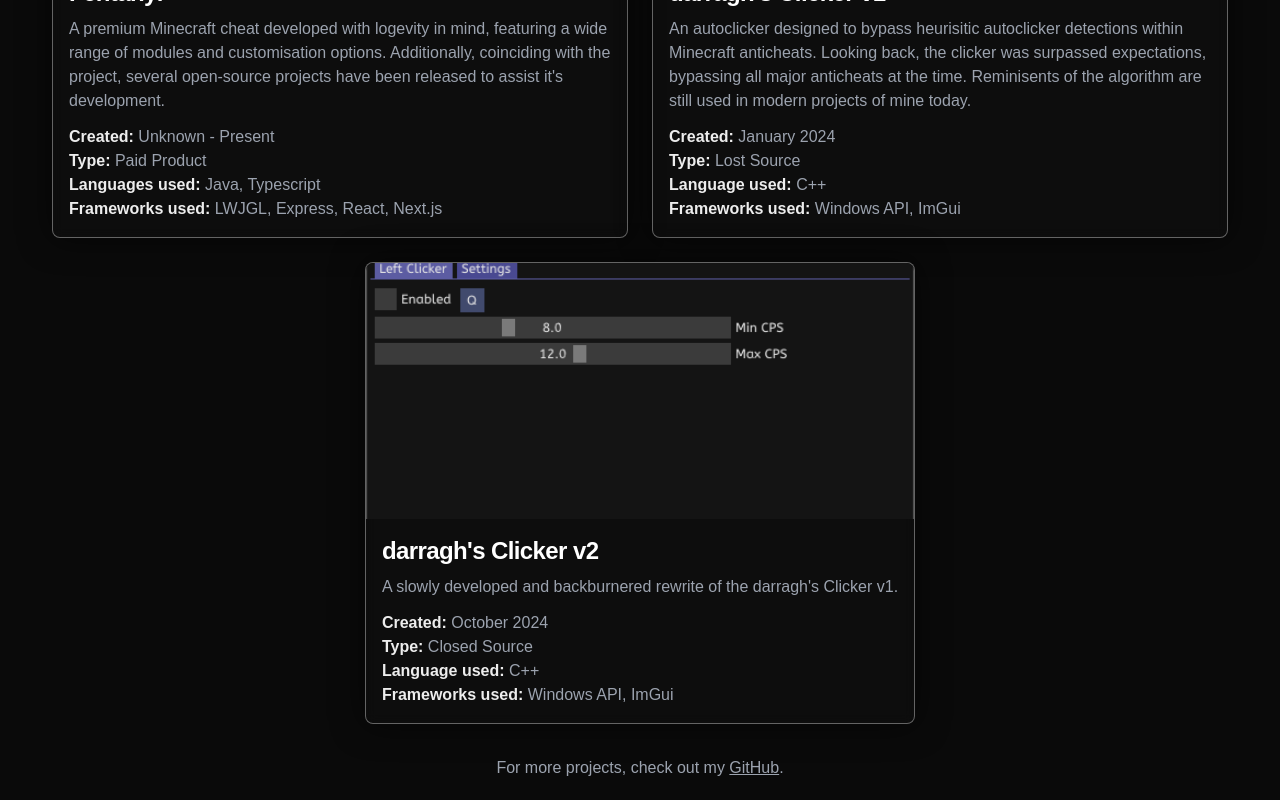
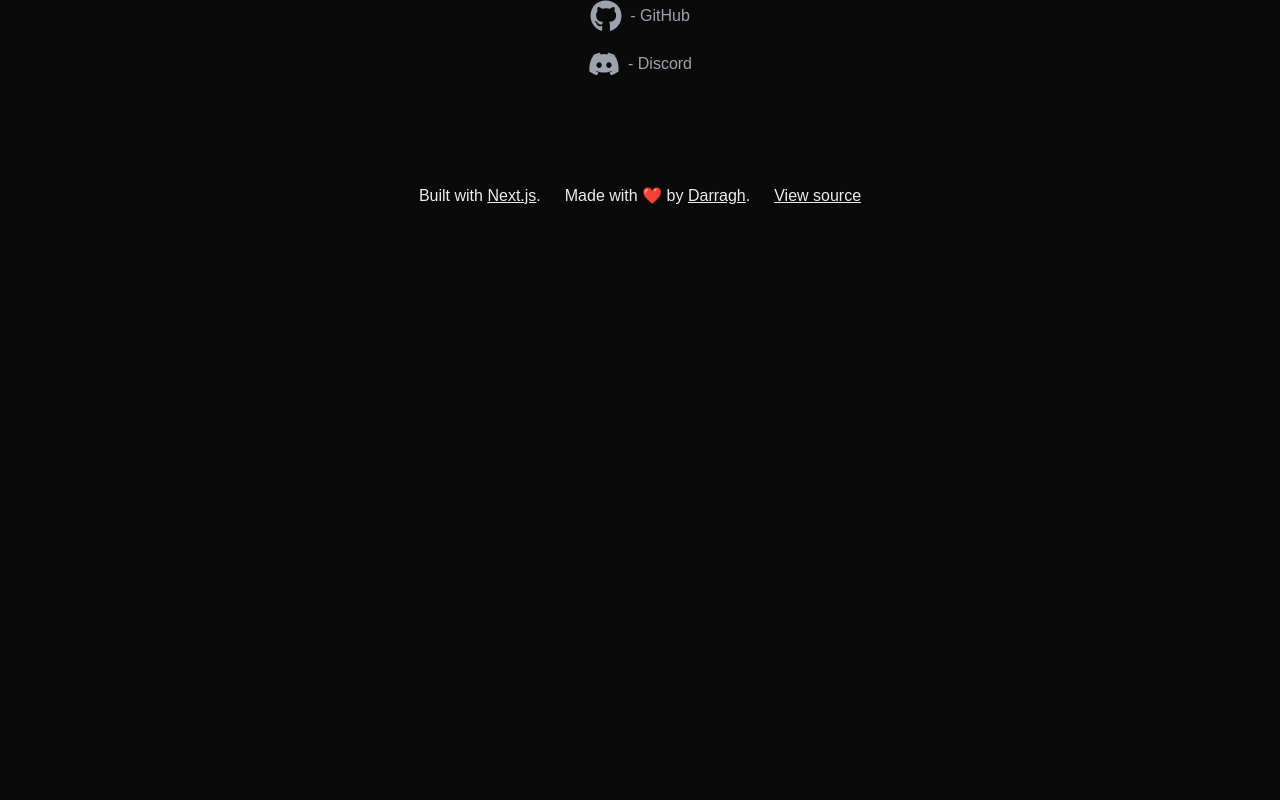
Before and after one commit to darraghd493/personal-site, a Next.js app: page / in a window 1280 px wide. Shown: the part 1560-2360 px from the top of the page. After the commit the page ends 1776 px from the top, so only its background shows below. Built offline with nearby package versions, Linux system fonts and the light colour scheme.

Commit message:
Remove projects and add more in-depth about me

```diff
--- a/src/app/page.tsx
+++ b/src/app/page.tsx
@@ -1,11 +1,9 @@
-'use client';
+"use client";
 
 import Background from "@/components/Backgroud";
 import DarkModeButton from "@/components/DarkModeButtion";
 import MotionImage from "@/components/MotionImage";
-import ProjectCard from "@/components/ProjectCard";
 import TopButton from "@/components/TopButton";
-import { Project, ProjectType } from "@/type/Project";
 import { motion } from "motion/react";
 import { useEffect, useState } from "react";
 import { IconType } from "react-icons";
@@ -39,70 +37,6 @@
     url: "https://discord.com/invite/gEtvkkv8sD",
   },
 ]
-
-const projects: Project[] = [
-  {
-    name: "Fentanyl",
-    description: [
-      "A premium Minecraft cheat developed with logevity in mind, featuring a wide range of modules and customisation options.",
-      "Additionally, coinciding with the project, several open-source projects have been released to assist it's development.",
-    ],
-    url: "https://fentanyl.dev",
-    image: "/images/projects/1/1.png",
-    date: "Unknown - Present",
-    type: ProjectType.PAID_PRODUCT,
-    info: {
-      languages: [
-        "Java",
-        "Typescript",
-      ],
-      frameworks: [
-        "LWJGL",
-        "Express",
-        "React",
-        "Next.js",
-      ],
-    },
-  },
-  {
-    name: "darragh's Clicker v1",
-    description: [
-      "An autoclicker designed to bypass heurisitic autoclicker detections within Minecraft anticheats.",
-      "Looking back, the clicker was surpassed expectations, bypassing all major anticheats at the time.",
-      "Reminisents of the algorithm are still used in modern projects of mine today.",
-    ],
-    image: "/images/projects/2/1.png",
-    date: "January 2024",
-    type: ProjectType.LOST_SOURCE,
-    info: {
-      languages: [
-        "C++",
-      ],
-      frameworks: [
-        "Windows API",
-        "ImGui",
-      ],
-    },
-  },
-  {
-    name: "darragh's Clicker v2",
-    description: [
-      "A slowly developed and backburnered rewrite of the darragh's Clicker v1.",
-    ],
-    type: ProjectType.CLOSED_SOURCE,
-    image: "/images/projects/3/1.png",
-    date: "October 2024",
-    info: {
-      languages: [
-        "C++",
-      ],
-      frameworks: [
-        "Windows API",
-        "ImGui",
-      ],
-    },
-  }
-];
 
 export default function Page() {
   const [isAtTop, setIsAtTop] = useState(true);
@@ -199,7 +133,7 @@
         </div>
         {/* About me */}
         <motion.div
-          className="flex flex-col gap-4 justify-center items-center py-24"
+          className="flex flex-col gap-4 justify-center items-center py-24 mx-96"
           id="about"
           initial={{
             opacity: 0,
@@ -221,48 +155,13 @@
           <p className="dark:text-gray-400 text-center">
             Hello! I&apos;m Darragh - a 16 year old student taking their A-Levels, including Computer Science.
           </p>
-        </motion.div>
-        {/* Projects */}
-        <motion.div
-          className="flex flex-col gap-4 justify-center items-center py-24"
-          id="projects"
-          initial={{
-            opacity: 0,
-            y: 32,
-          }}
-          whileInView={{
-            opacity: 1,
-            y: 0,
-          }}
-          viewport={{
-            once: true,
-          }}
-          transition={{
-            delay: 0.1,
-            duration: 0.2,
-          }}
-        >
-          <h2 className="text-4xl font-bold">Projects</h2>
           <p className="dark:text-gray-400 text-center">
-            Here are some of the projects I&apos;ve worked on.
+            I frequently publish projects of mine on GitHub, although a majority of my work is currently private.
           </p>
-          <div className="flex flex-row gap-6 flex-wrap justify-center">
-            {
-              projects.map((project) => (
-                <ProjectCard key={project.name} project={project} index={projects.indexOf(project)} />
-              ))
-            }
-          </div>
-          <p className="dark:text-gray-400 text-center pt-4">
-            For more projects, check out my{" "}
-            <a
-              href="https://github.com/darraghd493"
-              target="_blank"
-              rel="noreferrer"
-              className="underline"
-            >
-              GitHub
-            </a>.
+          <p className="dark:text-gray-400 text-center">
+            Recent projects of mine consist of my Minecraft client,{" "}
+            <a href="https://fentanyl.dev" target="_blank" rel="noreferrer" className="underline">Fentanyl</a> - named with ironic intent
+            , and my personal obfuscation tool to further my understanding of Java bytecode and how the JVM operates which I plan to continue base my EPQ (extended project qualification) on.
           </p>
         </motion.div>
         {/* Contact */}
--- a/src/components/ProjectCard.tsx
+++ /dev/null
@@ -1,105 +0,0 @@
-import { Project } from "@/type/Project";
-import { motion } from "motion/react";
-import Image from "next/image";
-
-const ProjectCard = ({ project, index }: { project: Project, index: number }) => {
-  return (
-    <motion.a
-      key={project.name}
-      className="flex flex-col items-center border border-[var(--foreground-alpha)] bg-[var(--background-alpha)] rounded-lg dark:shadow-[0px_0px_32px_rgba(0,0,0,0.6)] dark:backdrop-blur-[6px] md:max-w-xl"
-      href={project.url ? project.url : "#" + project.name.replace(/ /g, "-")}
-      id={project.name.replace(/ /g, "-")}
-
-      initial={{ opacity: 0, y: 32 }}
-      whileInView={{
-        opacity: 1,
-        y: 0,
-        transition: {
-          delay: 0.1 * index,
-        },
-      }}
-      viewport={{
-        margin: "-64px",
-      }}
-      whileHover={{
-        scale: 1.05,
-      }}
-      transition={{
-        type: "spring",
-        stiffness: 300,
-        damping: 20,
-      }}
-    >
-      <div>
-        {
-          project.image && <Image
-            unoptimized
-            src={project.image}
-            className="object-cover w-full rounded-t-lg h-96 md:h-[16rem]"
-            width={512}
-            height={512}
-            alt=""
-          />
-        }
-
-        <div className="flex flex-col justify-between p-4 leading-normal">
-          <h5 className="mb-2 text-2xl font-bold tracking-tight dark:text-white">
-            {project.name}
-          </h5>
-          <p className="mb-3 font-normal dark:text-gray-400">
-            {project.description.join(" ")}
-          </p>
-
-          <p>
-            <span className="font-bold">
-              Created:
-            </span>
-            {" "}
-            <span className="dark:text-gray-400">
-              {project.date}
-            </span>
-          </p>
-          <p>
-            <span className="font-bold">
-              Type:
-            </span>
-            {" "}
-            <span className="dark:text-gray-400">
-              {project.type}
-            </span>
-          </p>
-
-          {
-            project.info.languages && (
-              <p>
-                <span className="font-bold">
-                  Language{project.info.languages.length > 1 ? "s" : ""} used:
-                </span>
-                {" "}
-                <span className="dark:text-gray-400">
-                  {project.info.languages.join(", ")}
-                </span>
-              </p>
-            )
-          }
-
-          {
-            project.info.frameworks && (
-              <p>
-                <span className="font-bold">
-                  Framework{project.info.frameworks.length > 1 ? "s" : ""} used:
-                </span>
-                {" "}
-                <span className="dark:text-gray-400">
-                  {project.info.frameworks.join(", ")}
-                </span>
-              </p>
-            )
-          }
-        </div>
-      </div>
-    </motion.a>
-  );
-}
-
-export default ProjectCard;
--- a/src/type/Project.ts
+++ /dev/null
@@ -1,19 +0,0 @@
-export interface Project {
-  name: string;
-  description: string[];
-  type: ProjectType;
-  url?: string;
-  image?: string;
-  date?: string;
-  info: {
-    languages?: string[];
-    frameworks?: string[];
-  };
-}
-
-export enum ProjectType {
-  OPEN_SOURCE = "Open Source",
-  CLOSED_SOURCE = "Closed Source",
-  LOST_SOURCE = "Lost Source",
-  PAID_PRODUCT = "Paid Product",
-}
```
